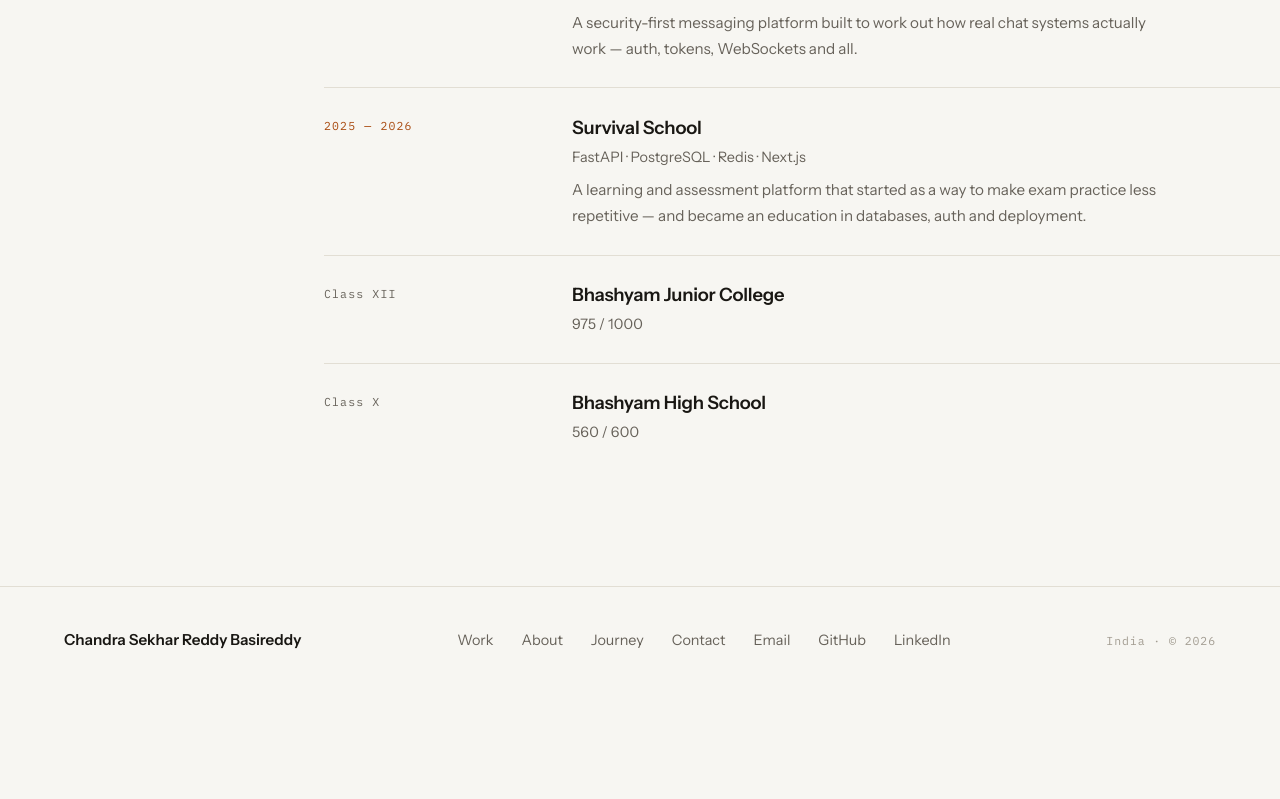
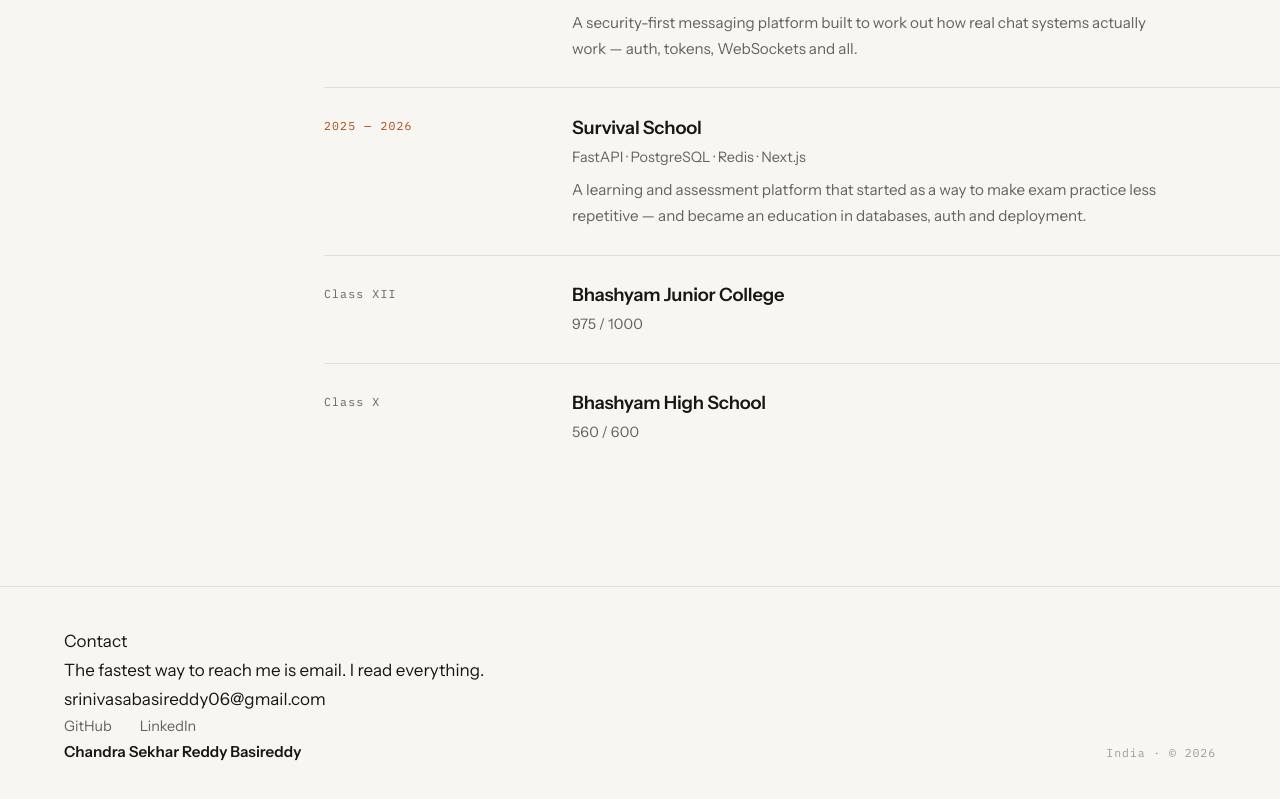
Before and after one commit to chandrasekharreddy-basireddy/portfolio-v3, a Next.js app: page / in a window 1280 px wide. Shown: the part 4769-5568 px from the top of the page. Before the commit the page ends 5462 px from the top, so only its background shows below. Built offline with nearby package versions, Linux system fonts and the light colour scheme.

Commit message:
Update components/Footer.tsx

```diff
--- a/components/Footer.tsx
+++ b/components/Footer.tsx
@@ -1,35 +1,50 @@
-import Link from "next/link";
 import { site } from "@/content/site";
+import { Reveal } from "./Reveal";
 import styles from "./Footer.module.css";
-
-const sectionLinks = [
-  { href: "/#work", label: "Work" },
-  { href: "/#about", label: "About" },
-  { href: "/#journey", label: "Journey" },
-  { href: "/#contact", label: "Contact" },
-] as const;
 
 export function Footer() {
   return (
     <footer className={styles.footer}>
+      <div className={`shell ${styles.contact}`}>
+        <Reveal>
+          <p className={styles.label}>
+            <span className={styles.labelRule} aria-hidden="true" />
+            Contact
+          </p>
+        </Reveal>
+        <Reveal delay={60}>
+          <p className={styles.statement}>
+            The fastest way to reach me is email. I read everything.
+          </p>
+        </Reveal>
+        <Reveal delay={120}>
+          <a href={`mailto:${site.email}`} className={styles.email}>
+            {site.email}
+          </a>
+        </Reveal>
+        <Reveal delay={180}>
+          <nav className={styles.links} aria-label="Contact and profiles">
+            <a
+              href={site.github}
+              target="_blank"
+              rel="noopener noreferrer"
+            >
+              GitHub
+            </a>
+            <a
+              href={site.linkedin}
+              target="_blank"
+              rel="noopener noreferrer"
+            >
+              LinkedIn
+            </a>
+          </nav>
+        </Reveal>
+      </div>
+
       <div className={`shell ${styles.inner}`}>
         <p className={styles.name}>{site.name}</p>
-
-        <nav className={styles.links} aria-label="Footer">
-          {sectionLinks.map((link) => (
-            <Link key={link.href} href={link.href} className={styles.sectionLink}>
-              {link.label}
-            </Link>
-          ))}
-          <a href={`mailto:${site.email}`}>Email</a>
-          <a href={site.github} target="_blank" rel="noopener noreferrer">
-            GitHub
-          </a>
-          <a href={site.linkedin} target="_blank" rel="noopener noreferrer">
-            LinkedIn
-          </a>
-        </nav>
-
+        <p className={styles.buildNote}>{site.buildNote}</p>
         <p className={styles.meta}>
           {site.location} · © {new Date().getFullYear()}
         </p>
```
